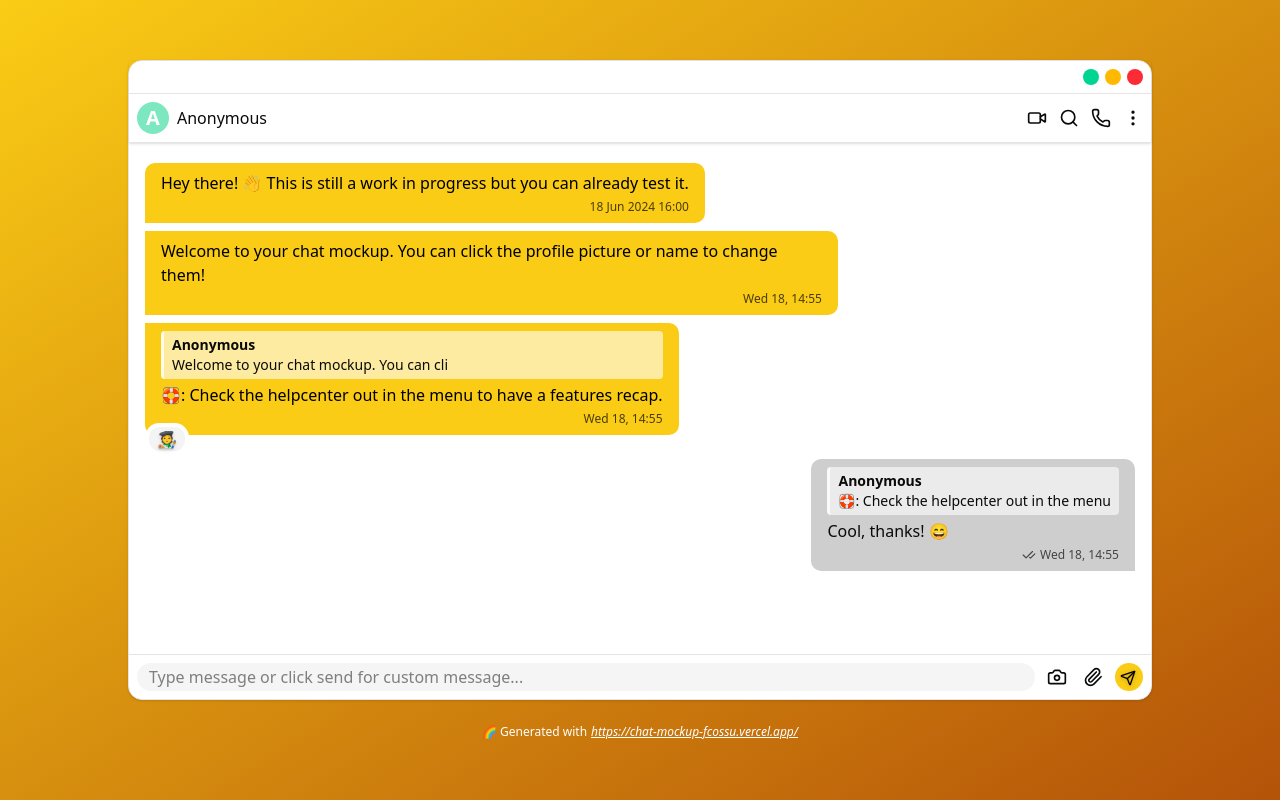
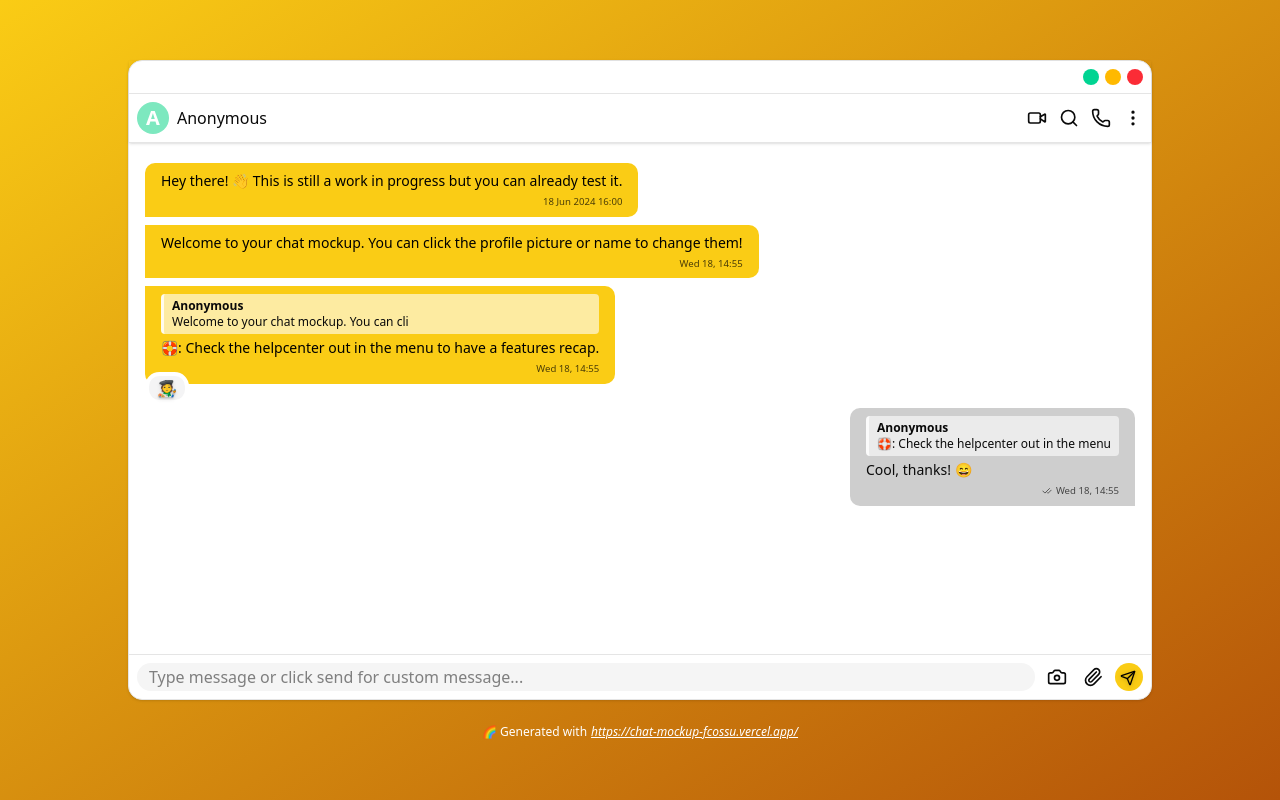
Before and after one commit to Florian-cossu/chat_mockup, a Next.js app: page / in a window 1280 px wide. Built offline with nearby package versions, Linux system fonts and the light colour scheme.

Commit message:
Additions - Shortcut to reset conv - Fontsizing modification

```diff
--- a/app/page.tsx
+++ b/app/page.tsx
@@ -43,7 +43,18 @@ export default function ChatMockup() {
     setIconColor(getContrastColor(color1));
   }, [color1, color2]);
 
-  if (!isMobile && layout == "mobile") {}
+useEffect(() => {
+    const handleKeyDown = (event: KeyboardEvent) => {
+      // Reset chat using Ctrl/Command + R
+      if ((event.ctrlKey || event.metaKey) && event.key.toLowerCase() === "r") {
+        event.preventDefault();
+        setChatConversation([]);
+      }
+    };
+
+    window.addEventListener("keydown", handleKeyDown);
+    return () => window.removeEventListener("keydown", handleKeyDown);
+  }, []);
 
   // Auto scroll to bottom
   const containerRef = useRef<HTMLDivElement>(null);
--- a/components/custom/chatMessageBubble.tsx
+++ b/components/custom/chatMessageBubble.tsx
@@ -63,7 +63,7 @@ export default function ChatMessageBubble({
     <>
       <div
         className={cn(
-          "max-w-[70%] px-4 py-2 my-1 relative",
+          "max-w-[70%] px-4 py-2 my-1 relative text-sm",
           bubbleStyle,
           direction === "in" ? "self-start" : "self-end bg-current/20",
           className
@@ -71,7 +71,7 @@ export default function ChatMessageBubble({
         style={bubbleStyles}
       >
         {replyToMessage && (
-          <div className="mb-1 px-2 py-1 text-sm rounded bg-background/60 border-background/80 border-l-3">
+          <div className="mb-1 px-2 py-1 text-xs rounded bg-background/60 border-background/80 border-l-3">
             <span className="block font-medium">
               <p className="font-bold">
                 {replyToMessage.direction == "in" ? contactName : "You"}
@@ -89,10 +89,10 @@ export default function ChatMessageBubble({
         </p>
 
         <div
-          className="flex items-center justify-end gap-1 mt-1 text-xs opacity-70"
+          className="flex items-center justify-end gap-1 mt-1 text-[.6rem] opacity-70"
           style={{ color: direction == "in" ? incomingColor : "" }}
         >
-          {message.seen && direction === "out" && <CheckCheck size={14} />}
+          {message.seen && direction === "out" && <CheckCheck size={10} />}
           <span>
             <LocalTime iso={message.timestamp} />
           </span>
```
